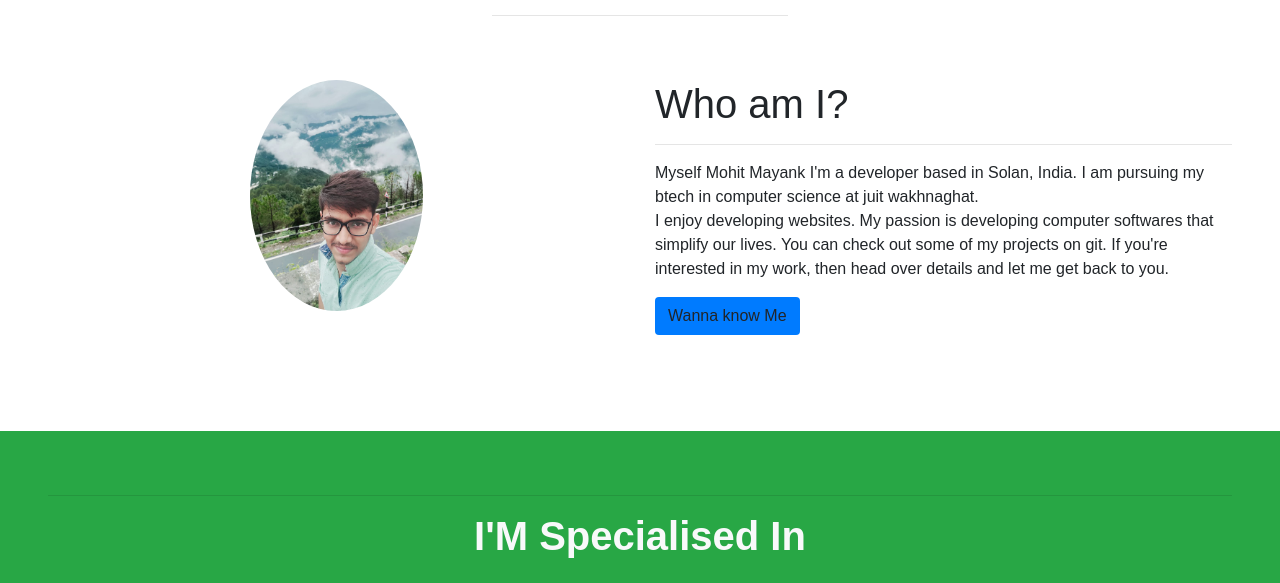
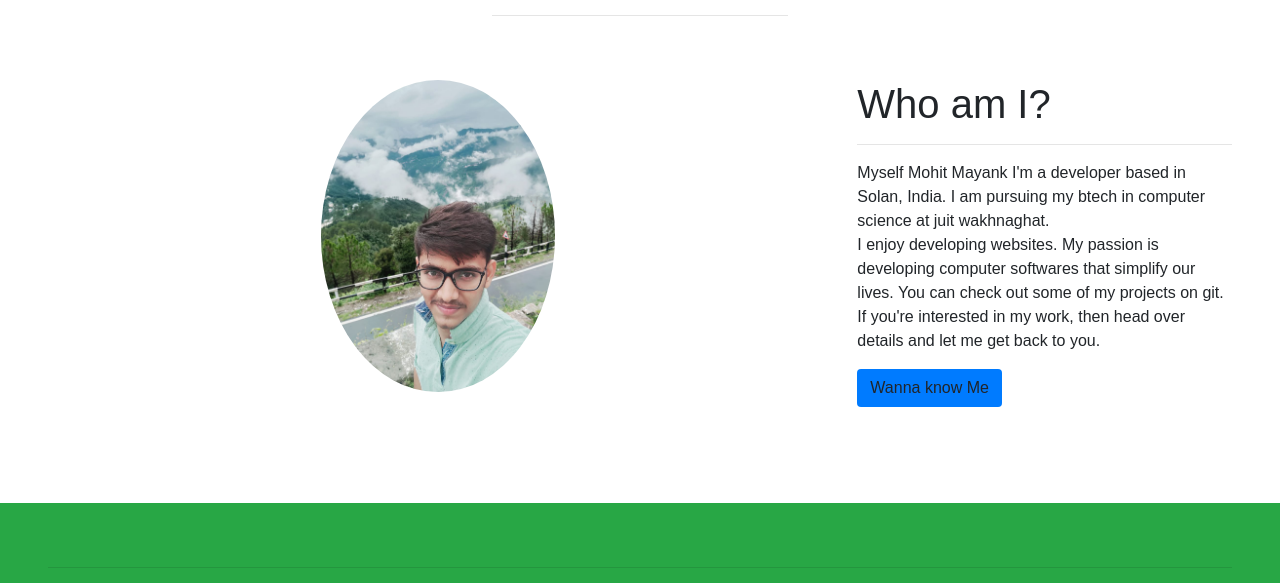
Before and after one commit to mohit98350/portfolio, a plain HTML site: page index.html in a window 1280 px wide. Shown: the part 921-1504 px from the top of the page. Drawn offline with nearby package versions, Linux system fonts and the light colour scheme.

Commit message:
Update index.html

```diff
--- a/index.html
+++ b/index.html
@@ -118,11 +118,11 @@
 			<h1 class="text-center btn-outline-success pt-5"><strong>About me</strong></h1>
 			<hr class="w-25 mx-auto pt-5 ">
 			<div class ="row mb-5">
-				<div class="col-lg-6 col-md-6 col-12">
+				<div class="col-lg-8 col-md-8 col-12">
 					<img src="images/pic.jpg " class=" mx-auto d-block  img-center  rounded-circle" style="width: 30%">
 
 			</div>
-			<div class="col-lg-6 col-md-6 col-12">
+			<div class="col-lg-4 col-md-4 col-12">
 				<h1>Who am I?</h1>
 				<hr>
 				<p> Myself Mohit Mayank I'm a developer based in Solan, India. I am pursuing my btech in computer science at juit wakhnaghat.<br>
```
